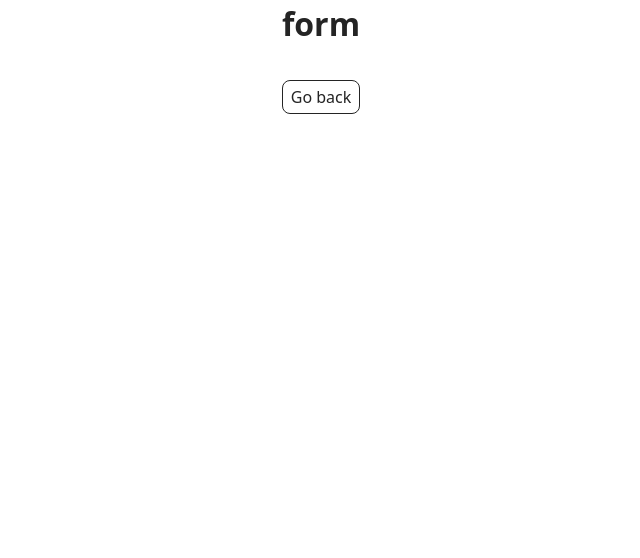
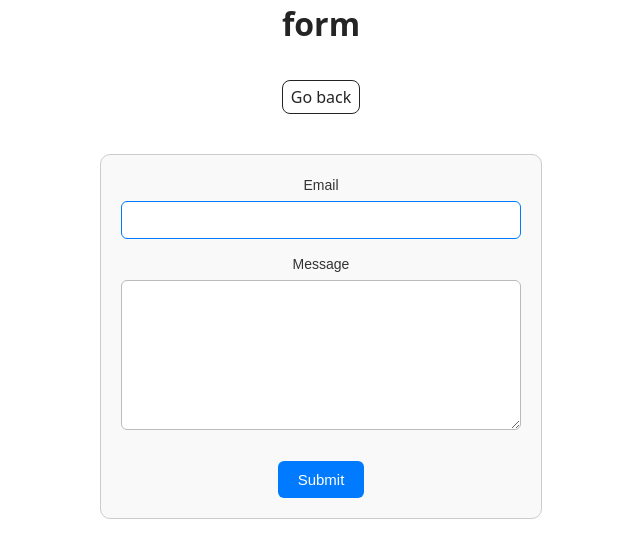
Before and after one commit to Molochnyy/goit-js-hw-09, a website built with Vite: page src/2-form.html in a window 1280 px wide. Shown: the whole page, without its empty margins (319-959 px from the left). Built offline with nearby package versions, Linux system fonts and the light colour scheme.

Commit message:
form init

```diff
--- a/src/2-form.html
+++ b/src/2-form.html
@@ -13,6 +13,18 @@
         <h1 class="main-title">form</h1>
         <a class="back-link" href="./index.html">Go back</a>
       </div>
+
+      <form class="feedback-form" autocomplete="off">
+        <label>
+          Email
+          <input type="email" name="email" autofocus />
+        </label>
+        <label>
+          Message
+          <textarea name="message" rows="8"></textarea>
+        </label>
+        <button type="submit">Submit</button>
+      </form>
     </main>
 
     <script type="module" src="./js/2-form.js"></script>
--- a/src/css/styles.css
+++ b/src/css/styles.css
@@ -33,3 +33,59 @@
   height: 200px;
   cursor: pointer;
 }
+
+
+.feedback-form {
+  max-width: 400px;
+  margin: 40px auto;
+  padding: 20px;
+  border: 1px solid #ccc;
+  border-radius: 10px;
+  background-color: #f9f9f9;
+  font-family: sans-serif;
+}
+
+/* Отступы между метками */
+.feedback-form label {
+  display: block;
+  margin-bottom: 15px;
+  font-size: 14px;
+  color: #333;
+}
+
+/* Общие стили для input и textarea */
+.feedback-form input,
+.feedback-form textarea {
+  width: 100%;
+  padding: 10px;
+  margin-top: 5px;
+  border: 1px solid #bbb;
+  border-radius: 6px;
+  font-size: 14px;
+  box-sizing: border-box;
+  transition: border-color 0.2s;
+}
+
+.feedback-form input:focus,
+.feedback-form textarea:focus {
+  border-color: #007bff;
+  outline: none;
+}
+
+/* Стили кнопки */
+.feedback-form button {
+  display: inline-block;
+  margin-top: 10px;
+  padding: 10px 20px;
+  background-color: #007bff;
+  border: none;
+  color: white;
+  font-size: 15px;
+  border-radius: 6px;
+  cursor: pointer;
+  transition: background-color 0.2s;
+}
+
+.feedback-form button:hover {
+  background-color: #0056b3;
+}
--- a/src/js/2-form.js
+++ b/src/js/2-form.js
@@ -0,0 +1,47 @@
+const formData = {
+    email: '',
+    message: '',
+};
+
+const STORAGE_KEY = 'feedback-form-state';
+const form = document.querySelector('.feedback-form');
+const emailField = form.elements.email;
+const messageField = form.elements.message;
+
+function restoreState() {
+    const saved = localStorage.getItem(STORAGE_KEY);
+    if (!saved) return;
+
+    try {
+        const parsed = JSON.parse(saved);
+        if (parsed.email) { emailField.value = parsed.email; formData.email = parsed.email; }
+        if (parsed.message) { messageField.value = parsed.message; formData.message = parsed.message; }
+    } catch (_) {
+    }
+};
+
+restoreState();
+
+form.addEventListener('input', e => {
+    const { name, value } = e.target;
+    if (name in formData) {
+        formData[name] = value.trim();
+        localStorage.setItem(STORAGE_KEY, JSON.stringify(formData));
+    }
+});
+
+form.addEventListener('submit', e => {
+    e.preventDefault();
+    const { email, message } = formData;
+
+    if (!email || !message) {
+        alert('Fill please all fields');
+        return;
+    }
+
+
+    localStorage.removeItem(STORAGE_KEY);
+    formData.email = '';
+    formData.message = '';
+    form.reset();
+});
```
